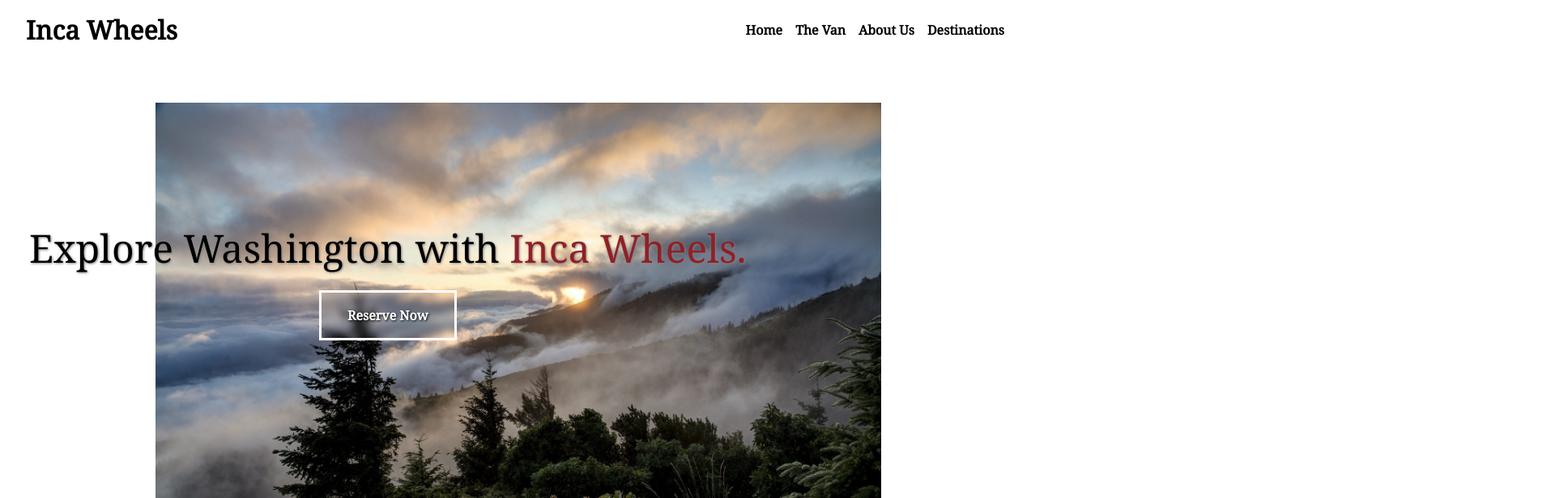
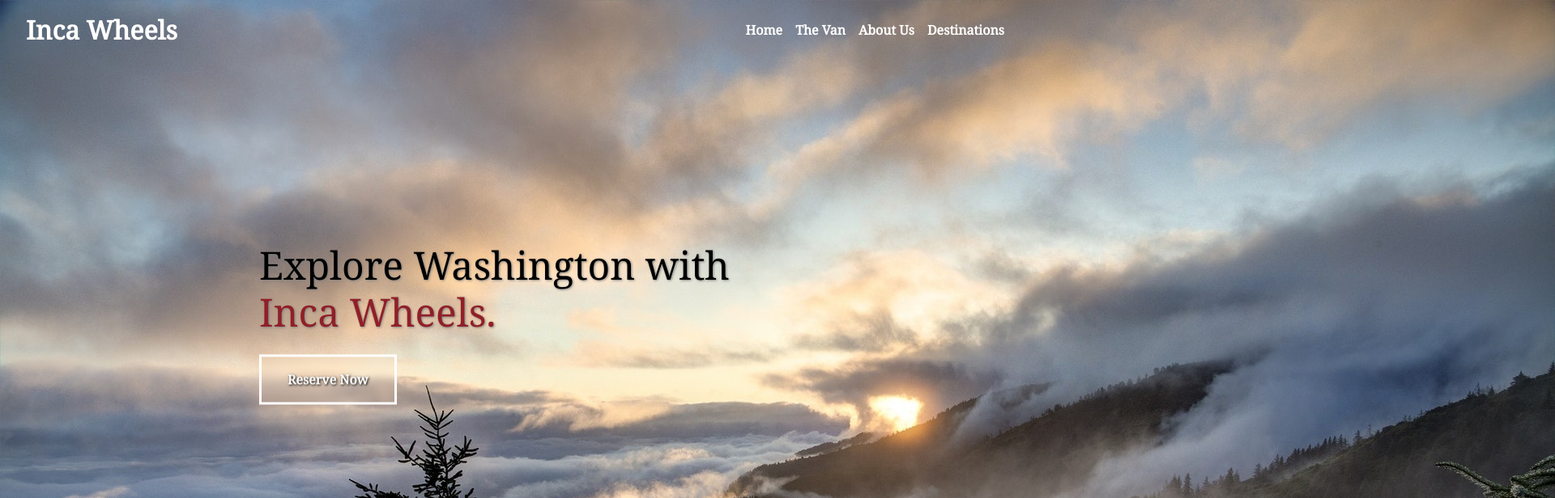
Before and after one commit to ColinJhEdwards/incawheels, a React (Create React App) app: page / in a window 1280 px wide. Shown: the top 616 px of the page at 81% size, 1920 px wide, since content can reach past the window. Built offline with nearby package versions, Linux system fonts and the light colour scheme.

Commit message:
adjusted layout of landing page

```diff
--- a/src/components/Landing.js
+++ b/src/components/Landing.js
@@ -18,11 +18,6 @@
             <button>Reserve Now</button>
           </div>
         </div>
-        <div className="two">
-          <img src={van} alt="the-van" />
-          <img src={van} alt="the-van" />
-          <img src={van} alt="the-van" />
-        </div>
       </div>
     </StyledLang>
   );
@@ -30,23 +25,20 @@
 
 const StyledLang = styled(motion.div)`
   min-height: 100vh;
-  padding-top: 6rem;
+  position: relative;
   .content {
     min-height: 100vh;
-    display: flex;
-    flex-direction: column;
-    justify-content: center;
-    align-items: center;
     .one {
-      text-align: center;
-      position: relative;
       img {
-        width: 70%;
+        position: absolute;
+        top: 0;
+        left: 0;
       }
       .text {
         position: absolute;
-        top: 30%;
-        right: 28%;
+        top: 50%;
+        left: 50%;
+        transform: translate(-50%, -50%);
         h2 {
           color: black;
           text-shadow: 1px 1px 3px gray;
@@ -74,15 +66,6 @@
         }
       }
     }
-    .two {
-      display: flex;
-      justify-content: center;
-      text-align: center;
-      img {
-        width: 20%;
-        margin: 2rem 3rem;
-      }
-    }
   }
 `;
 
--- a/src/components/NavB.js
+++ b/src/components/NavB.js
@@ -32,18 +32,18 @@
 };
 
 const StyledNav = styled.div`
-  position: fixed;
+  position: absolute;
   width: 100%;
   z-index: 99;
-  background: white;
+
   span {
-    color: black;
+    color: white;
     font-weight: bold;
   }
   .noov {
     width: 95%;
     margin: auto;
-    background: white;
+
     .logo {
       font-size: 2rem;
     }
```
